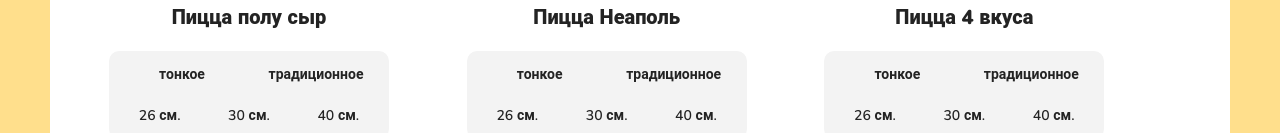
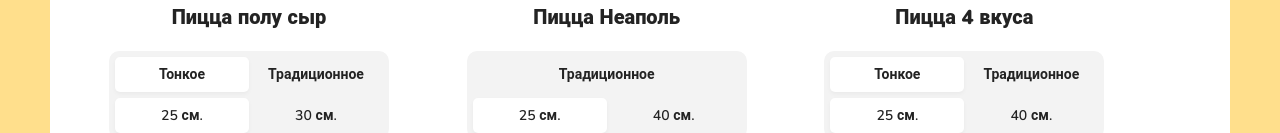
Before and after one commit to Libes6/Max-pizza, a React (Create React App) app: page / in a window 1280 px wide. Shown: the part 675-808 px from the top of the page. Built offline with nearby package versions, Linux system fonts and the light colour scheme.

Commit message:
add useState category

```diff
--- a/src/assets/pizza.json
+++ b/src/assets/pizza.json
@@ -1,137 +1,207 @@
 [
     {
-        "sizes":[25,30,40],
+        "rating":0,
+        "category":0,
+        "types":[0,1],
+        "sizes":[25,30],
         "uri": "https://good-street-food.ru/upload/shop_3/9/5/6/item_956/small_shop_items_956.jpg",
         "name": "Пицца полу сыр ",
         "price": "858"
 
     },
     {
-        "sizes":[25,30,40],
+        "rating":0,
+        "category":1,
+        "types":[1],
+        "sizes":[25,40],
         "uri": "https://good-street-food.ru/upload/shop_3/9/1/9/item_919/small_item_919.jpg",
         "name": "Пицца Неаполь",
         "price": "439"
     },
     {
-        "sizes":[25,30,40],
+        "rating":0,
+        "category":1,
+        "types":[0,1],
+        "sizes":[25,40],
         "uri": "https://good-street-food.ru/upload/shop_3/8/1/8/item_818/small_item_818.jpg",
         "name": "Пицца 4 вкуса ",
         "price": "869"
     },
     {
+        "rating":0,
+        "category":1,
+        "types":[0,1],
         "sizes":[25,30,40],
         "uri": "https://good-street-food.ru/upload/shop_3/8/6/6/item_866/small_item_866.jpg",
         "name": "Пицца Суперцезарь",
         "price": "499"
     },
-    {"sizes":[25,30,40],
+    {
+        "rating":0,
+        "category":1,
+        "types":[0,1],"sizes":[25,30,40],
         "uri": "https://good-street-food.ru/upload/shop_3/2/9/1/item_291/small_item_291.jpg",
         "name": "Пицца Маргарита ",
         "price": "439"
     },
     {
+        "rating":0,
+        "category":1,
+        "types":[0],
         "sizes":[25,30,40],"uri": "https://good-street-food.ru/upload/shop_3/2/9/2/item_292/small_item_292.jpg",
         "name": "Пицца Манхеттен ",
         "price": "469"
     },
-    {"sizes":[25,30,40],
+    {
+        "rating":0,
+        "category":1,
+        "types":[0,1],"sizes":[25,30,40],
         "uri": "https://good-street-food.ru/upload/shop_3/7/2/9/item_729/small_item_729.jpg",
         "name": "Пицца Цыпленок Терияки ",
         "price": "439"
     },
     {
+        "rating":0,
+        "category":1,
+        "types":[1],
         "sizes":[25,30,40],"uri": "https://good-street-food.ru/upload/shop_3/2/9/3/item_293/small_item_293.jpg",
         "name": "Пицца Сицилия ",
         "price": "469"
     },
     {
+        "rating":0,
+        "category":1,
+        "types":[0,1],
         "sizes":[25,30,40],
         "uri": "https://good-street-food.ru/upload/shop_3/2/9/4/item_294/small_item_294.jpg",
         "name": "Пицца Венеция ",
         "price": "469"
     },
     {
+        "rating":0,
+        "category":1,
+        "types":[0,1],
         "sizes":[25,30,40],
         "uri": "https://good-street-food.ru/upload/shop_3/2/9/5/item_295/small_item_295.jpg",
         "name": "Пицца Цыпленок Барбекю ",
         "price": "439"
     },
     {
+        "rating":0,
+        "category":1,
+        "types":[0],
         "sizes":[25,30,40],
         "uri": "https://good-street-food.ru/upload/shop_3/2/9/8/item_298/small_item_298.jpg",
         "name": "Пицца Пепперони",
         "price": "469"
     },
     {
+        "rating":0,
+        "category":1,
+        "types":[0],
         "sizes":[25,30,40],
         "uri": "https://good-street-food.ru/upload/shop_3/5/6/2/item_562/small_item_562.jpg",
         "name": "Пицца Флоренция ",
         "price": "439"
     },
     {
+        "rating":0,
+        "category":1,
+        "types":[0,1],
         "sizes":[25,30,40],
         "uri": "https://good-street-food.ru/upload/shop_3/2/9/9/item_299/small_item_299.jpg",
         "name": "Пицца Мексиканская острая ",
         "price": "469"
     },
     {
+        "rating":0,
+        "category":1,
+        "types":[0,1],
         "sizes":[25,30,40],
         "uri": "https://good-street-food.ru/upload/shop_3/3/0/0/item_300/small_item_300.jpg",
         "name": "Пицца Гавайская ",
         "price": "469"
     },
     {
+        "rating":0,
+        "category":1,
+        "types":[0,1],
         "sizes":[25,30,40],
         "uri": "https://good-street-food.ru/upload/shop_3/3/0/1/item_301/small_item_301.jpg",
         "name": "Пицца Американо ",
         "price": "439"
     },
     {
+        "rating":0,
+        "category":1,
+        "types":[0,1],
         "sizes":[25,30,40],
         "uri": "https://good-street-food.ru/upload/shop_3/3/0/2/item_302/small_item_302.jpg",
         "name": "Пицца Вегетарианская ",
         "price": "439"
     },
     {
+        "rating":0,
+        "category":1,
+        "types":[0,1],
         "sizes":[25,30,40],
         "uri": "https://good-street-food.ru/upload/shop_3/3/0/4/item_304/small_item_304.jpg",
         "name": "Пицца Супермясная ",
         "price": "469"
     },
     {
+        "rating":0,
+        "category":1,
+        "types":[0,1],
         "sizes":[25,30,40],
         "uri": "https://good-street-food.ru/upload/shop_3/3/0/5/item_305/small_item_305.jpg",
         "name": "Кальцоне Гавайи ",
         "price": "359"
     },
     {
+        "rating":0,
+        "category":1,
+        "types":[0,1],
         "sizes":[25,30,40],
         "uri": "https://good-street-food.ru/upload/shop_3/3/0/6/item_306/small_item_306.jpg",
         "name": "Кальцоне Мясной ",
         "price": "359"
     },
     {
+        "rating":0,
+        "category":1,
+        "types":[0,1],
         "sizes":[25,30,40],
         "uri": "https://good-street-food.ru/upload/shop_3/3/0/7/item_307/small_item_307.jpg",
         "name": "Кальцоне Грибной",
         "price": "359"
     },
     {
+        "rating":0,
+        "category":1,
+        "types":[0,1],
         "sizes":[25,30,40],
         "uri": "https://good-street-food.ru/upload/shop_3/5/5/8/item_558/small_item_558.jpg",
         "name": "Кальцоне с фаршем и грибами",
         "price": "359"
     },
     {
+        "rating":0,
+        "category":1,
+        "types":[0,1],
         "sizes":[25,30,40],
         "uri": "https://good-street-food.ru/upload/shop_3/5/6/0/item_560/small_item_560.jpg",
         "name": "Кальцоне с фаршем и беконом ",
         "price": "359"
     },
     {
+        "rating":0,
+        "category":1,
+        "types":[0,1],
         "sizes":[25,30,40],
         "uri": "https://good-street-food.ru/upload/shop_3/9/3/0/item_930/small_item_930.jpg",
-        "name": "Сырные палочки",
+        "name": "Сырные палочки c базиликом",
         "price": "419"
     }
+
 ]
--- a/src/components/Content.jsx
+++ b/src/components/Content.jsx
@@ -4,7 +4,8 @@ function Content({items}){
 
 
 let res =items.map(function(item){
-  return  <PizzaBlock uri={item.uri} name={item.name} mony={item.price}/>
+//   return  <PizzaBlock uri={item.uri} name={item.name} mony={item.price} sizes={item.sizes} types={item.types} />
+return  <PizzaBlock {...item} />
 })
     return(
   <div class="content__items">
--- a/src/components/PizzaBlock.jsx
+++ b/src/components/PizzaBlock.jsx
@@ -1,6 +1,10 @@
 import React, {useState} from 'react'
 
-function PizzaBlock({uri,name,mony}){
+function PizzaBlock({uri,name,price,sizes,types}){
+    const typeName =['Тонкое','Традиционное']
+    const [activeType,setActiveType]= React.useState(0)
+    const [activeSize,setActiveSize]= React.useState(0)
+
     const [Pizzacount,setPizzacount]= useState(0)
     return(
         <div class="pizza-block">
@@ -14,17 +18,20 @@ function PizzaBlock({uri,name,mony}){
   <h4 class="pizza-block__title">{name}</h4>
   <div class="pizza-block__selector">
   <ul>
-  <li>тонкое</li>
-  <li>традиционное</li>
+  {
+          types.map(type =><li onClick={()=>setActiveType(type)} className={activeType ==type ? 'active' : ''}>{typeName[type]}</li>)
+      }
   </ul>
   <ul>
-  <li>26 см.</li>
-  <li>30 см.</li>
-  <li>40 см.</li>
+      {
+          sizes.map((size,i) =><li onClick={()=>setActiveSize(i)} className={activeSize ==i ? 'active' : ''}>{size} см.</li>)
+      }
+
+
   </ul>
   </div>
   <div class="pizza-block__bottom">
-  <div class="pizza-block__price">от {mony} ₽</div>
+  <div class="pizza-block__price">от {price} ₽</div>
   <button onClick={()=>{setPizzacount(Pizzacount+1)}} class="button button--outline button--add">
   <svg
   width="12"
```
